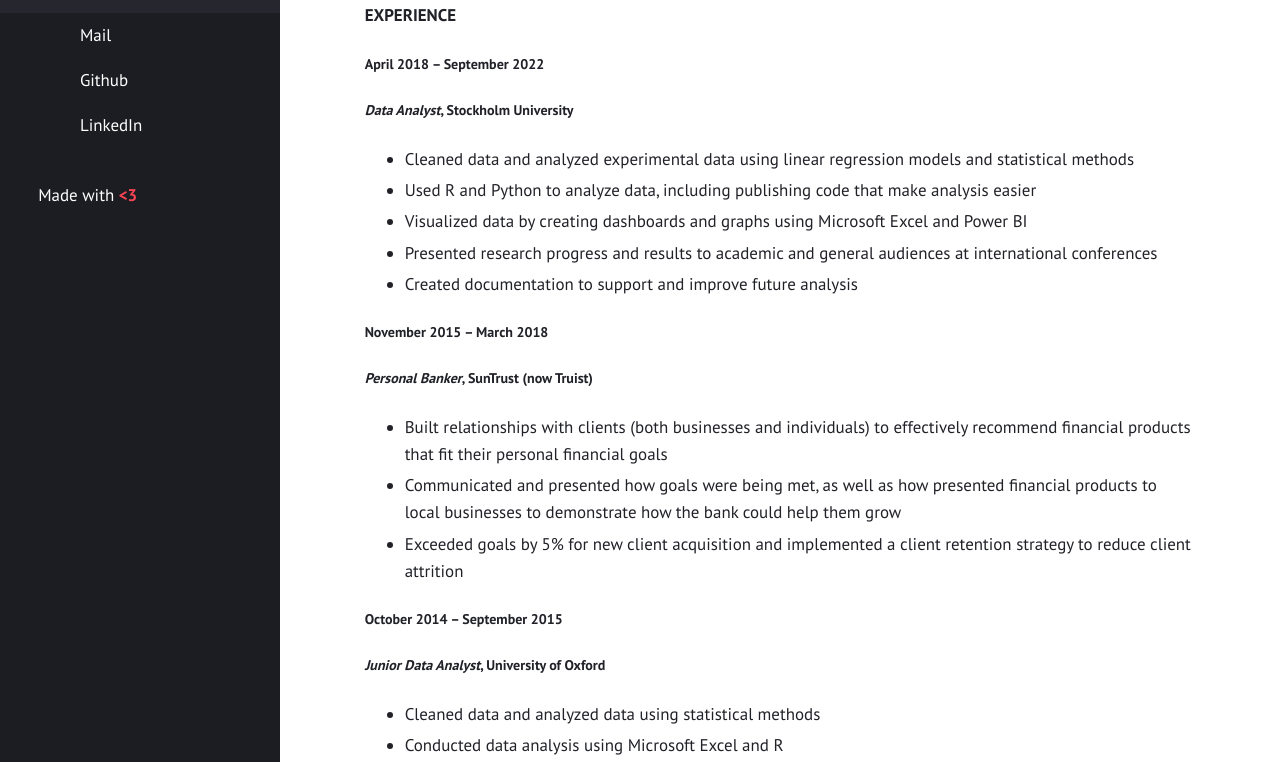
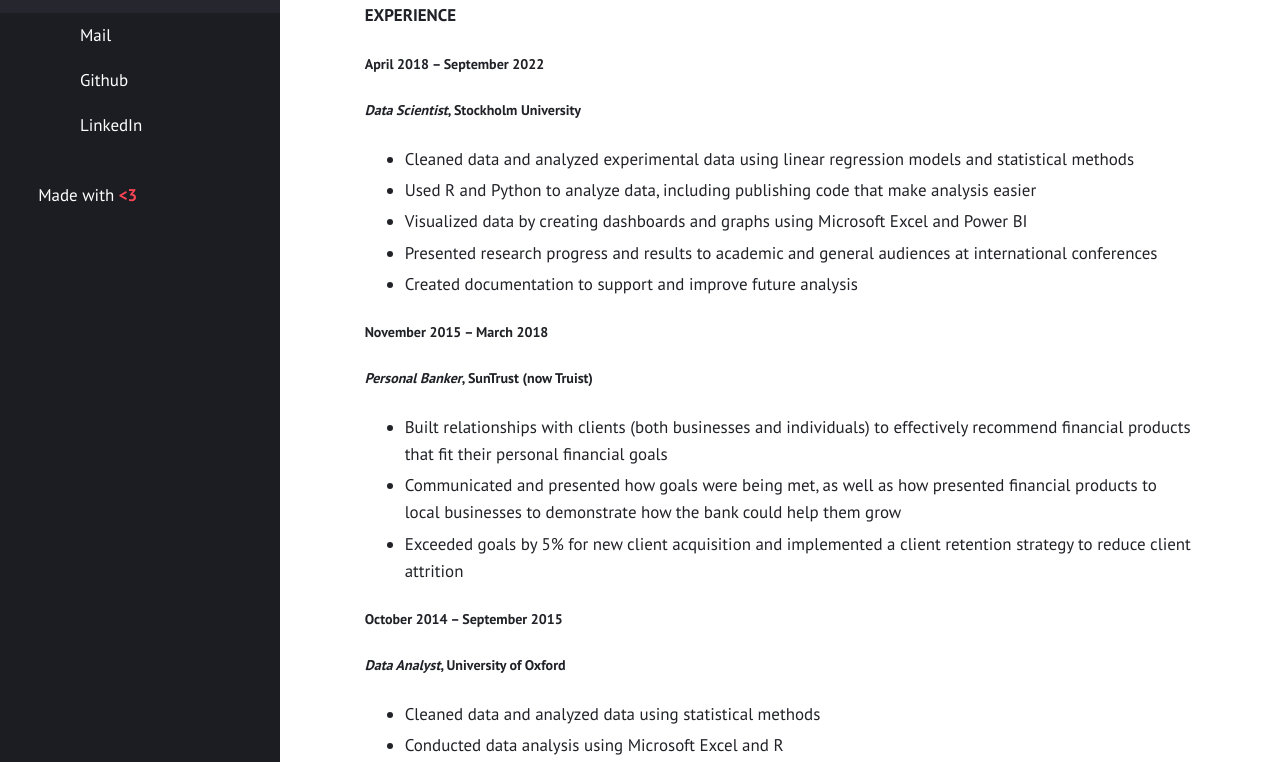
Before and after one commit to cwathen/Portfolio, a Jekyll site: the page built from CV.md, in a window 1280 px wide and 1400 px high, scrolled down 689 px. Shown: the part 159-921 px from the top of the window. Built offline with Jekyll 4.4.1, drawn with Linux system fonts in a browser that asks for light colours; some of the changed text lies outside the part shown.

Commit message:
Clarifying CV and Introduction

```diff
--- a/CV.md
+++ b/CV.md
@@ -25,7 +25,7 @@
 
 #### EXPERIENCE
 ##### April 2018 – September 2022
-##### *Data Analyst*, Stockholm University
+##### *Data Scientist*, Stockholm University
 * Cleaned data and analyzed experimental data using linear regression models and statistical methods
 * Used R and Python to analyze data, including publishing code that make analysis easier
 * Visualized data by creating dashboards and graphs using Microsoft Excel and Power BI
@@ -39,7 +39,7 @@
 * Exceeded goals by 5% for new client acquisition and implemented a client retention strategy to reduce client attrition
 
 ##### October 2014 – September 2015
-##### *Junior Data Analyst*, University of Oxford
+##### *Data Analyst*, University of Oxford
 * Cleaned data and analyzed data using statistical methods
 * Conducted data analysis using Microsoft Excel and R
 * Visualized data and created graphs using Microsoft Excel
```
Also changed, not shown: other parts of CV.md (+3 -0 lines), README.md.
